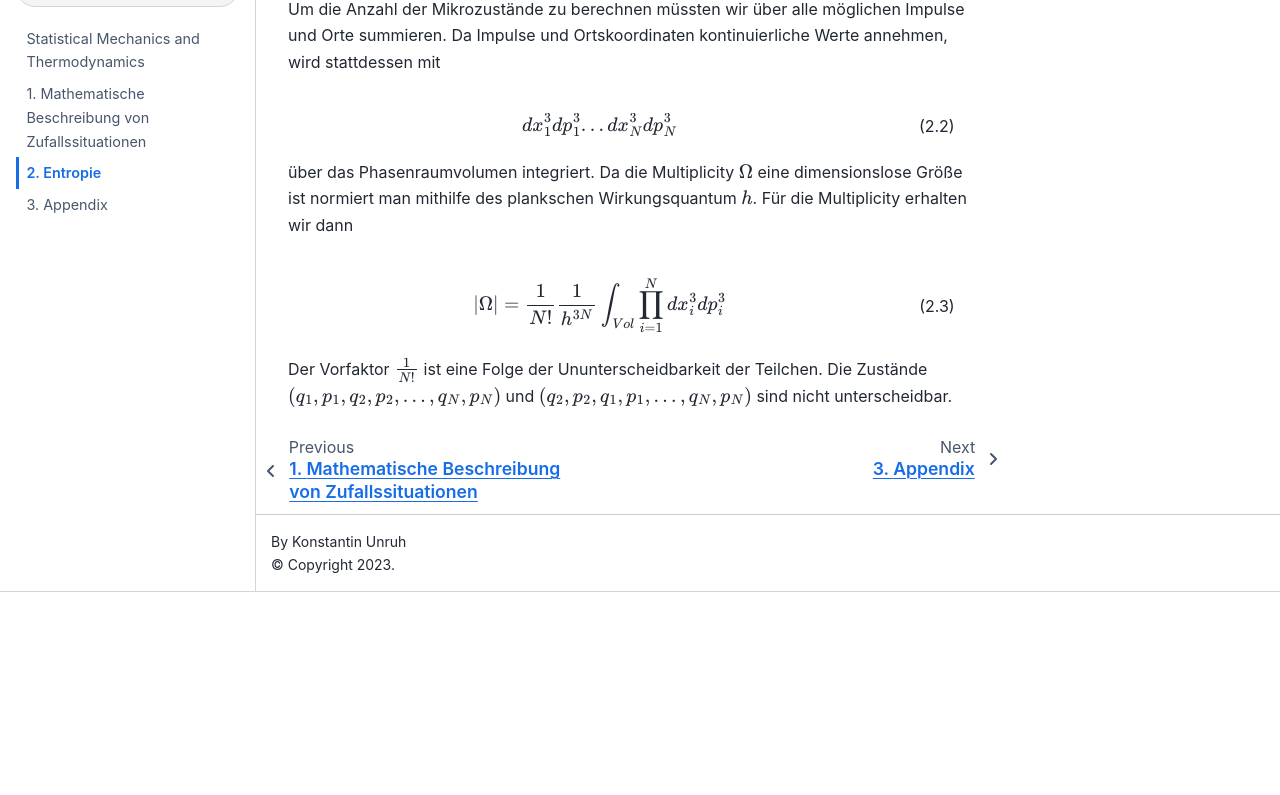
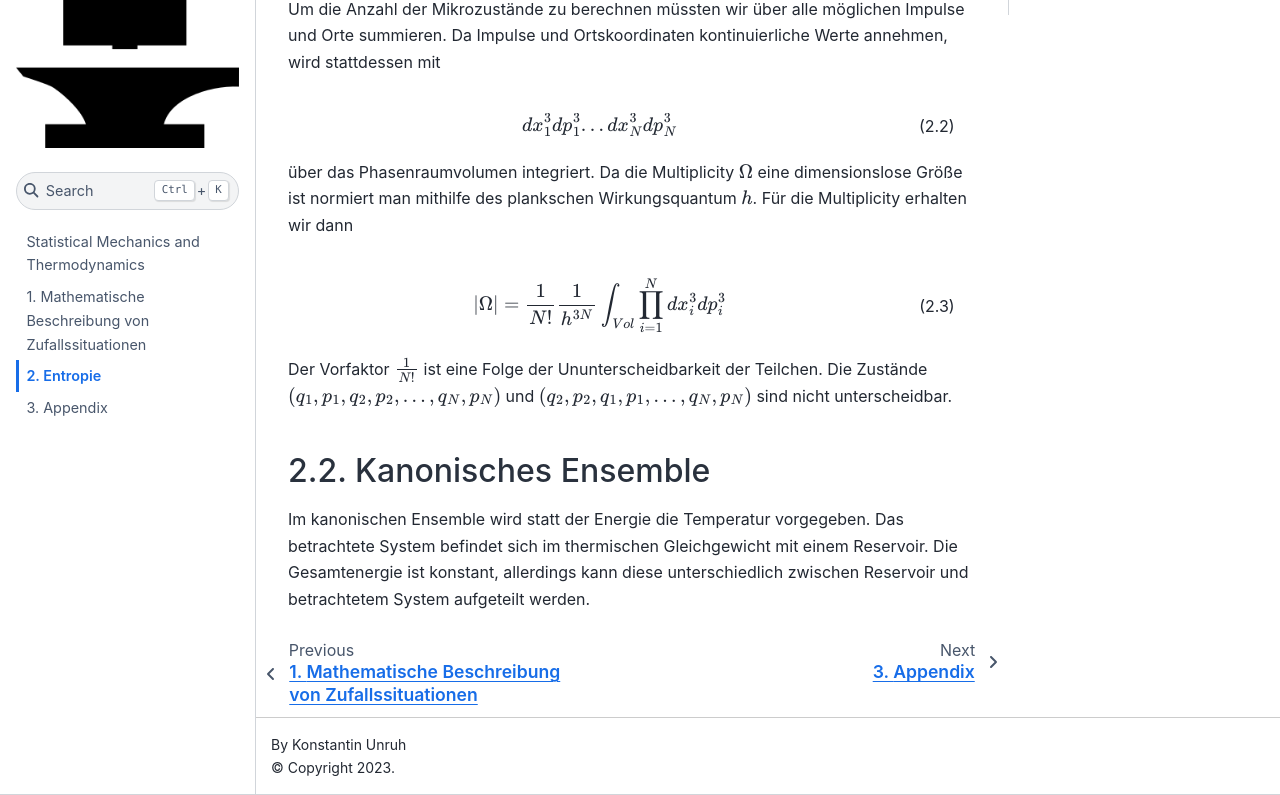
Before and after one commit to Hephaestus-Energy-Forge/website, a Jupyter Book: the page built from docs/2_entropy.md, in a window 1280 px wide and 900 px high, scrolled down 685 px, cut to the strip 105-900 px from the top of the window. Built offline with Jupyter Book 1.0.4 settings and Sphinx 7.4.7 and the Sphinx Book theme 1.1.4, drawn with Linux system fonts in a browser that asks for light colours; before the commit the page ends 1382 px from its top, so only the background shows below that; some of the changed text lies outside the part shown.

Commit message:
add canonical ensemble start, counter.dev

`````diff
--- a/docs/2_entropy.md
+++ b/docs/2_entropy.md
@@ -35,7 +35,6 @@
 ```
 ````
 
-
 Um die Anzahl der Mikrozustände zu berechnen müssten wir über alle möglichen Impulse und Orte summieren. Da Impulse und Ortskoordinaten kontinuierliche Werte annehmen, wird stattdessen mit
 ```{math}
 :label: multiplicity_eq4
@@ -48,3 +47,7 @@
 ```
 
 Der Vorfaktor $\frac{1}{N!}$ ist eine Folge der Ununterscheidbarkeit der Teilchen. Die Zustände $(q_1, p_1, q_2, p_2, ..., q_N , p_N )$ und $(q_2, p_2, q_1, p_1, ..., q_N , p_N )$ sind nicht unterscheidbar.
+
+## Kanonisches Ensemble
+
+Im kanonischen Ensemble wird statt der Energie die Temperatur vorgegeben. Das betrachtete System befindet sich im thermischen Gleichgewicht mit einem Reservoir. Die Gesamtenergie ist konstant, allerdings kann diese unterschiedlich zwischen Reservoir und betrachtetem System aufgeteilt werden.
`````
Also changed, not shown: intro.md (+2 -0 lines).
